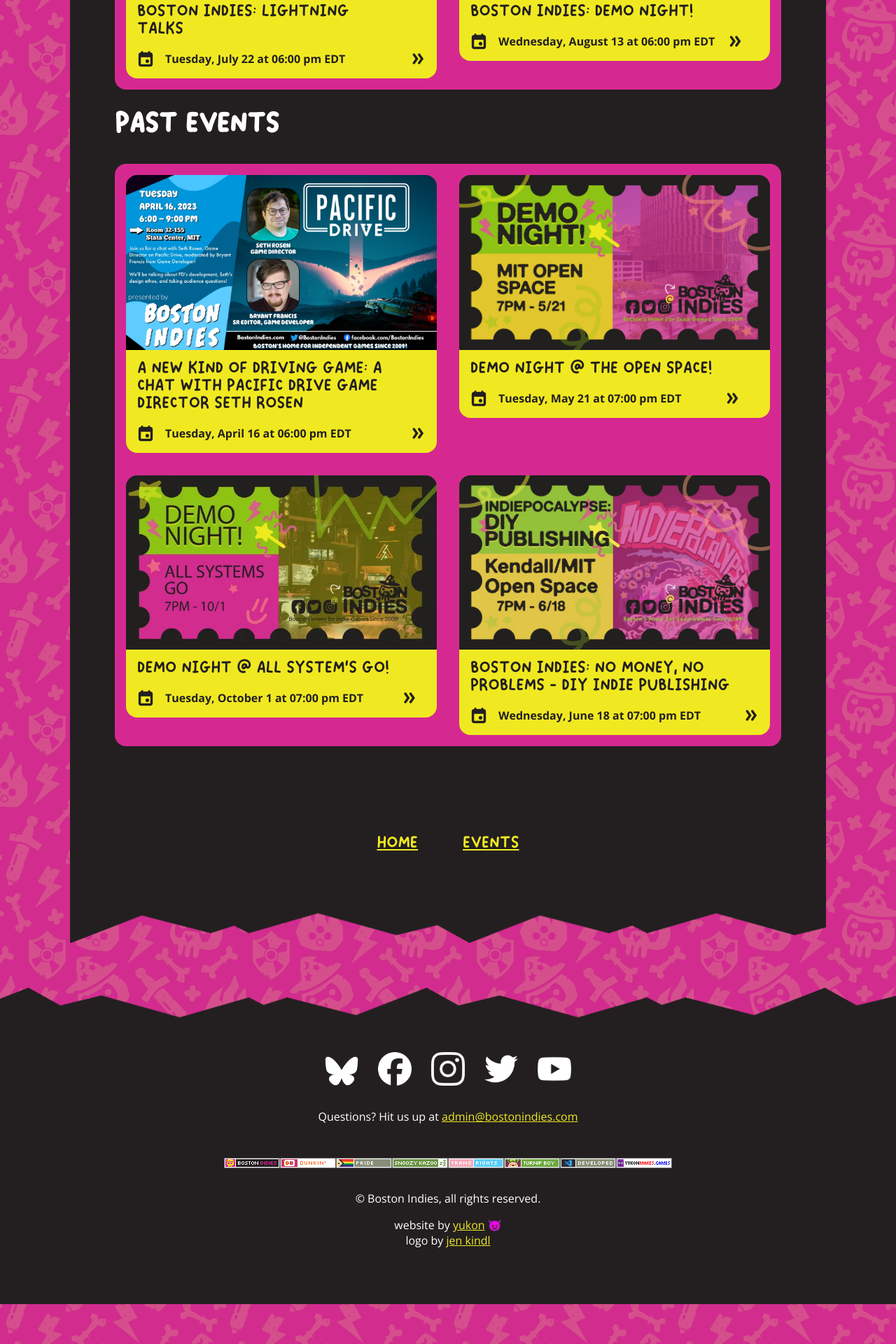
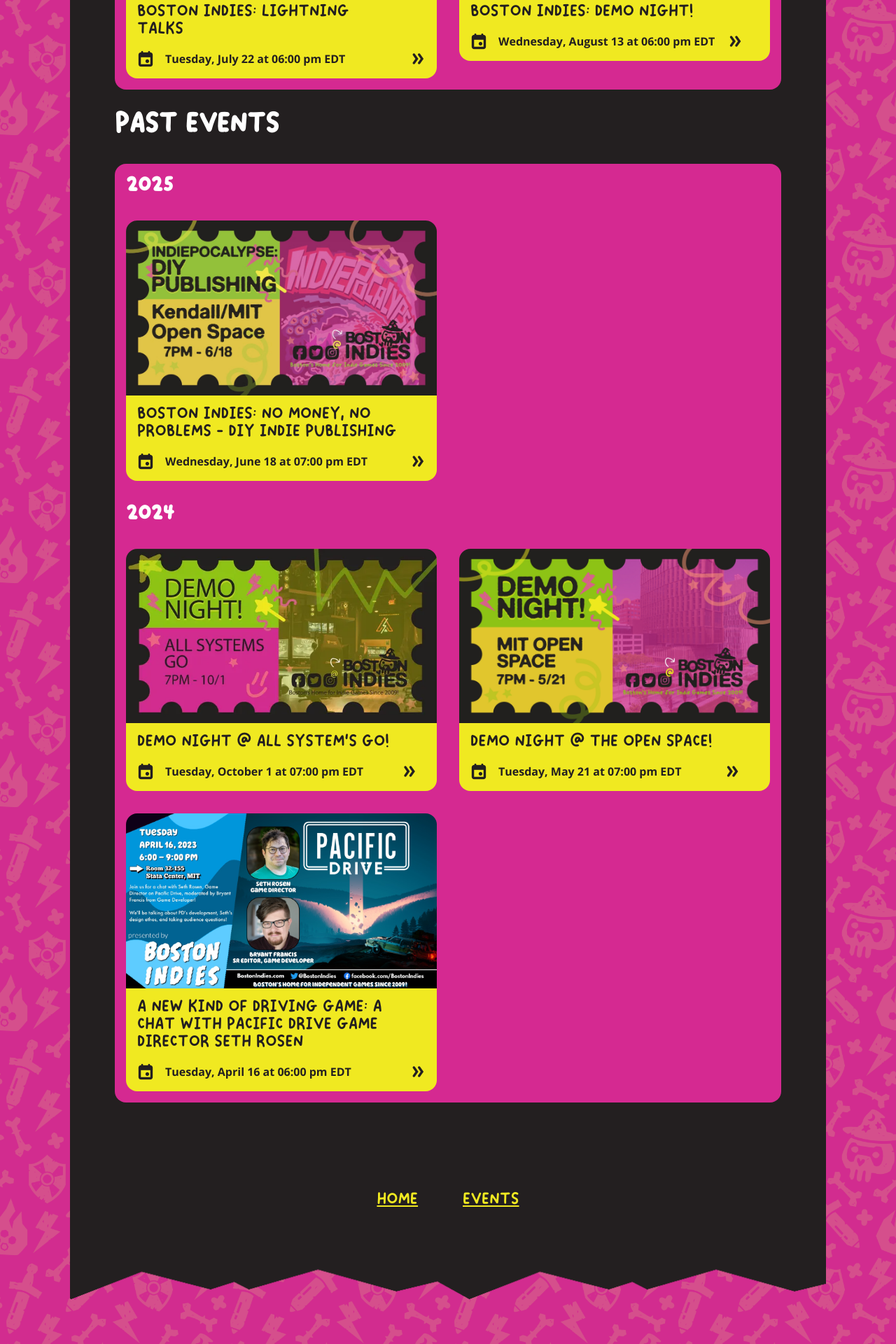
Before and after one commit to bostonindies/boston-indies, a Jekyll site: the page built from events.html, in a window 1280 px wide. Shown: the part 955-2875 px from the top of the page at 70% size. Built offline with Jekyll 4.4.1, drawn with Linux system fonts in a browser that asks for light colours.

Commit message:
Fixed sorting issue with past events.
Added year header to paste events list.

```diff
--- a/_sass/elements/_event-elements.scss
+++ b/_sass/elements/_event-elements.scss
@@ -8,6 +8,13 @@
     {
         grid-template-columns: repeat(1, minmax(min(10px, 100%), 1fr));
     }
+}
+
+.event-year {
+    font-family: $fontHeader;
+    font-weight: bold;
+    font-size: 2rem;
+    grid-column: 1 / -1;
 }
 
 .event-thumbnail
--- a/events.html
+++ b/events.html
@@ -41,10 +41,19 @@
 
 {% assign display_past_events = false %}
 
-{% for event in site.events %}
+{% assign sorted_events = site.events | sort: 'date' | reverse %}
+
+{% assign previous_year = '' %}
+
+{% for event in sorted_events %}
     {%- capture processed_event_date -%}
         {{ event.end_date | date: "%s" }}
     {%- endcapture -%}
+
+    {%- capture processed_event_year -%}
+        {{ event.date | date: "%Y" }}
+    {%- endcapture -%}
+
 
     {% if processed_now_date >= processed_event_date %}
 
@@ -52,6 +61,14 @@
             {% assign display_past_events = true %}
             <div class="section-header">PAST EVENTS</div>
             <div class="event-thumbnail-list element area no-select">
+        {% endif %}
+
+        {% if previous_year != processed_event_year %}
+
+        {% assign previous_year = processed_event_year %}
+
+        <div class="event-year">{{processed_event_year}}</div>
+
         {% endif %}
 
         {% include elements/event-thumbnail.html event=event %}
```
